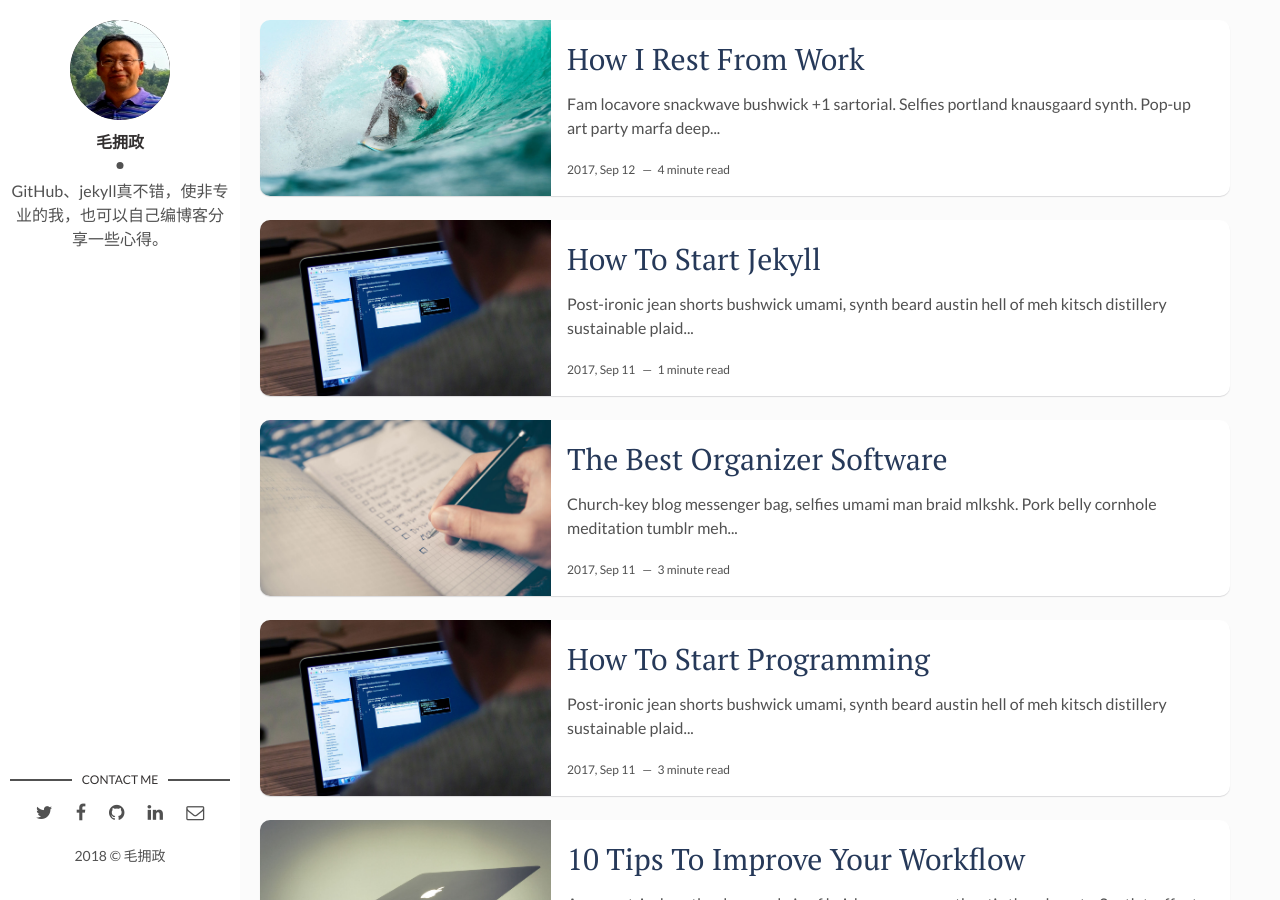
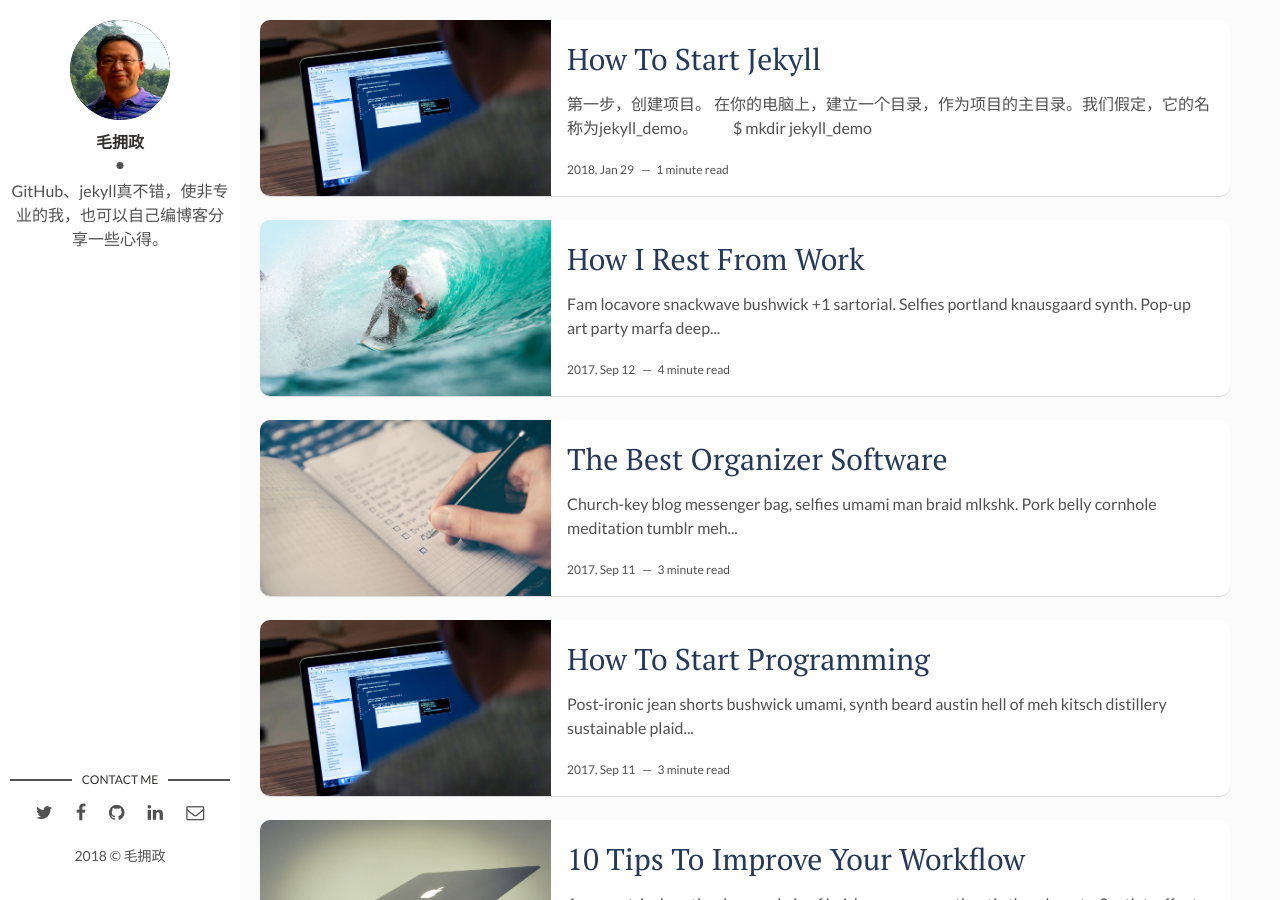
Before and after one commit to sanfutou/flexible-jekyll, a Jekyll site: the page built from index.html, in a window 1280 px wide and 900 px high. Built offline with Jekyll 4.4.1, drawn with Linux system fonts in a browser that asks for light colours; the list of posts is cut into pages by our own code.

Commit message:
改为jekyll

```diff
--- a/_posts/2018-01-29-how-to-start-jekyll.markdown
+++ b/_posts/2018-01-29-how-to-start-jekyll.markdown
@@ -1,9 +1,13 @@
 ---
 layout: post
 title: How To Start Jekyll
-date: 2017-09-12 00:00:00 +0300
+date: 2018-01-29 22:10:00 +0300
 description: You’ll find this post in your `_posts` directory. Go ahead and edit it and re-build the site to see your changes. # Add post description (optional)
 img: how-to-start.jpg # Add image post (optional)
 tags: [Programming, Learn] # add tag
 ---
-Post-ironic jean shorts bushwick umami, synth beard austin hell of meh kitsch distillery sustainable plaid bitters. Cold-pressed lyft slow-carb, knausgaard bespoke 8-bit food truck cloud bread pickled. Taiyaki bitters trust fund heirloom craft beer single-origin coffee. Readymade fam vape blue bottle cold-pressed, flannel polaroid. Aesthetic four dollar toast semiotics af bicycle rights. Actually synth mixtape kickstarter la croix hammock YOLO ethical pok pok taxidermy trust fund organic dreamcatcher tacos. Franzen four loko man braid letterpress umami offal. Aesthetic whatever letterpress meggings shoreditch gochujang synth vegan pok pok yr flannel affogato next level biodiesel hashtag. Banjo vaporware lyft unicorn tumblr. Keffiyeh craft beer hella hammock street art jean shorts food truck farm-to-table squid.
+
+第一步，创建项目。
+在你的电脑上，建立一个目录，作为项目的主目录。我们假定，它的名称为jekyll_demo。
+
+　　$ mkdir jekyll_demo
```
